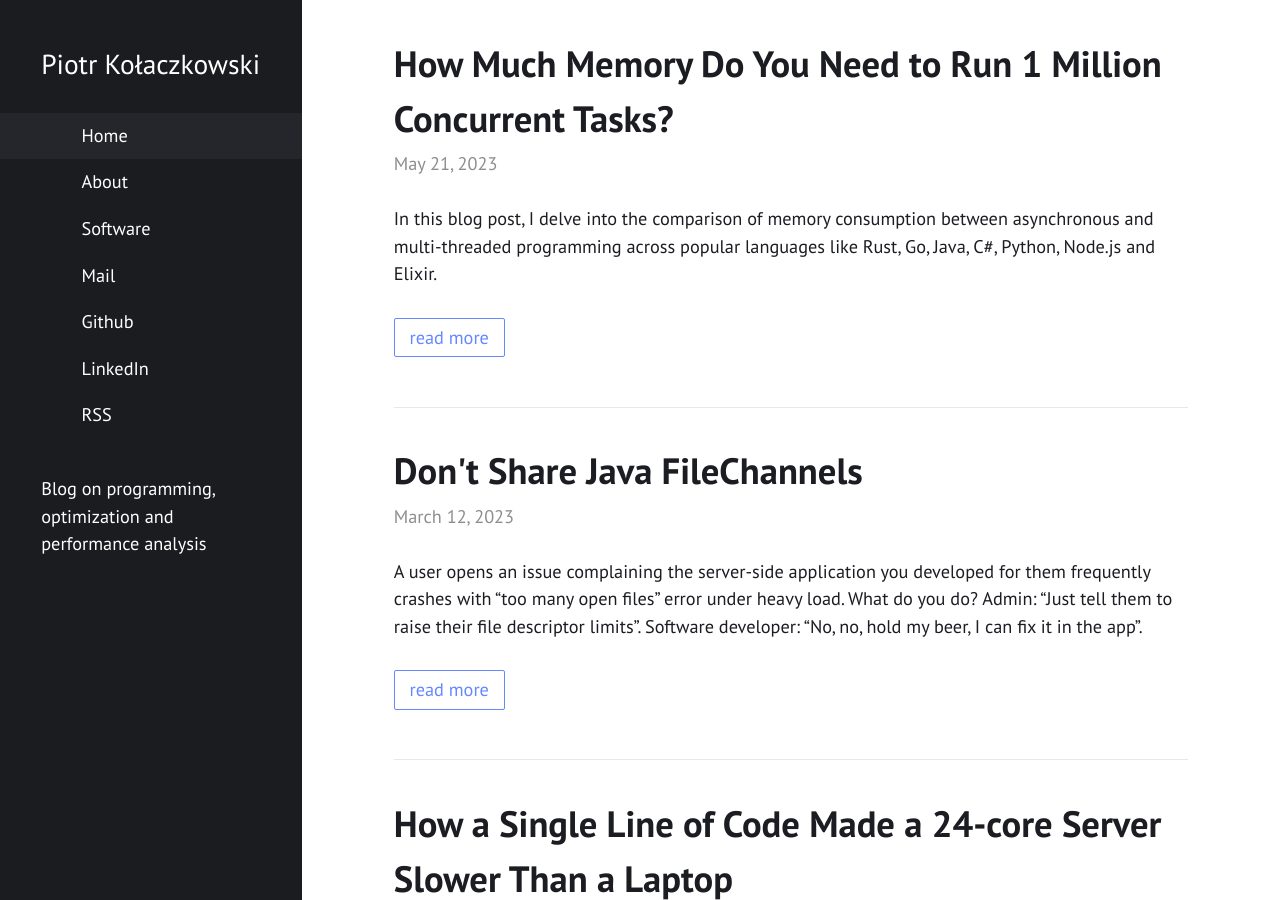
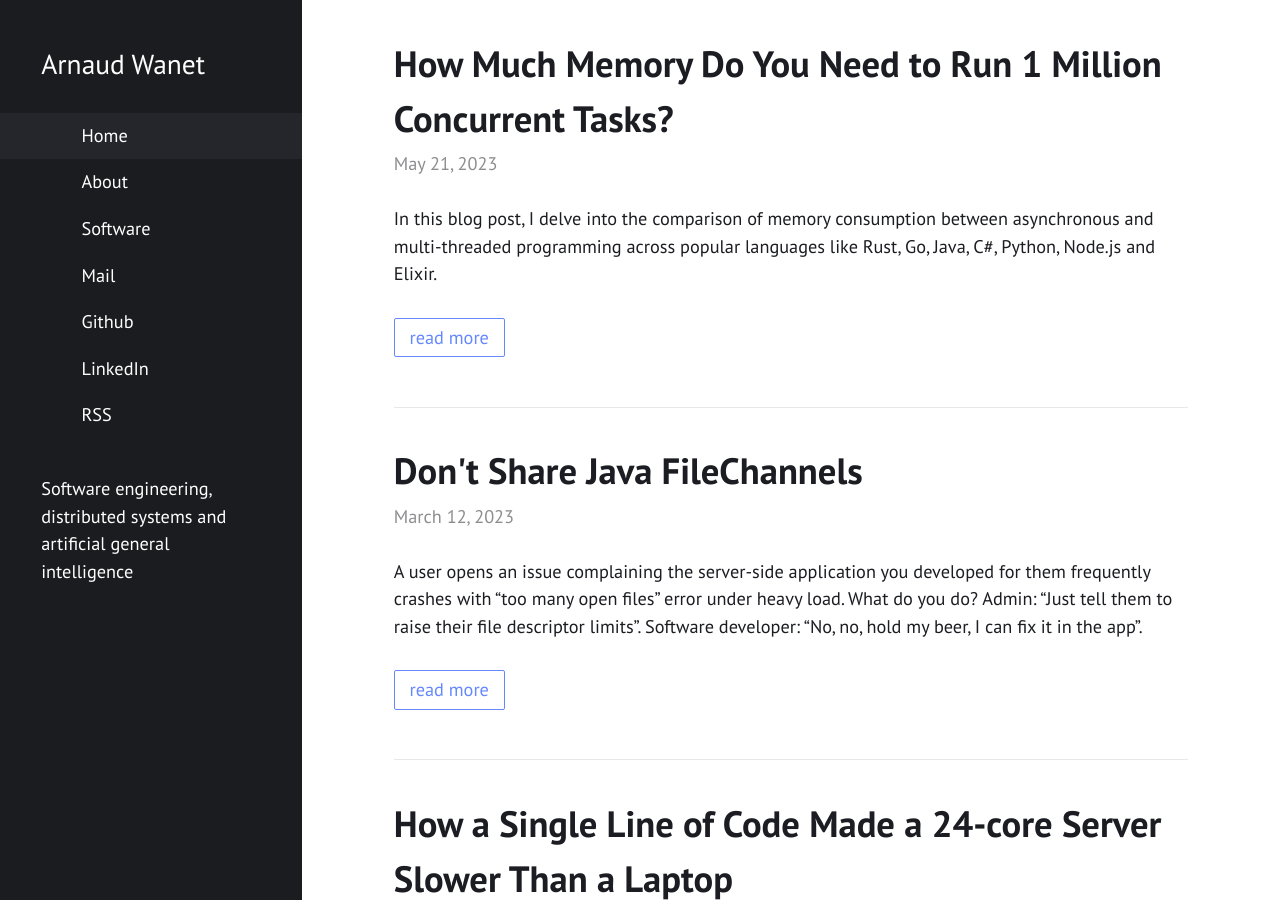
Before and after one commit to pkolaczk/pkolaczk.github.io, a Jekyll site: the page built from index.html, in a window 1280 px wide and 900 px high. Built offline with Jekyll 4.4.1, drawn with Linux system fonts in a browser that asks for light colours; nearby versions of some CDN libraries; library files that are not in the unit come from our copies.

Commit message:
updated profile information

```diff
--- a/_config.yml
+++ b/_config.yml
@@ -1,6 +1,6 @@
-title: "Piotr Kołaczkowski"
-author: "Piotr Kołaczkowski"
-description: "Blog on programming, optimization and performance analysis"
+title: "Arnaud Wanet"
+author: "Arnaud Wanet"
+description: "Software engineering, distributed systems and artificial general intelligence"
 permalink: /:title/
 lang: "en"
 excerpt_separator: "\n\n\n"
@@ -28,9 +28,9 @@
   - {file: "software.md", icon: cube}
 
 external:                    # see http://fontawesome.com/icons
-  - {title: Mail, icon: envelope, url: "mailto:pkolaczk@gmail.com"}
-  - {title: Github, icon: github, url: "https://github.com/pkolaczk"}
-  - {title: LinkedIn, icon: linkedin, url: "https://www.linkedin.com/in/pkolaczk"}
+  - {title: Mail, icon: envelope, url: "mailto:arnaudwanetwork9@gmail.com"}
+  - {title: Github, icon: github, url: "https://github.com/irononet"}
+  - {title: LinkedIn, icon: linkedin, url: "https://www.linkedin.com/in/arnaud-wanet-31a076a6/"}
   - {title: RSS, icon: rss, url: "/feed.xml"}
 
 comments:
```
